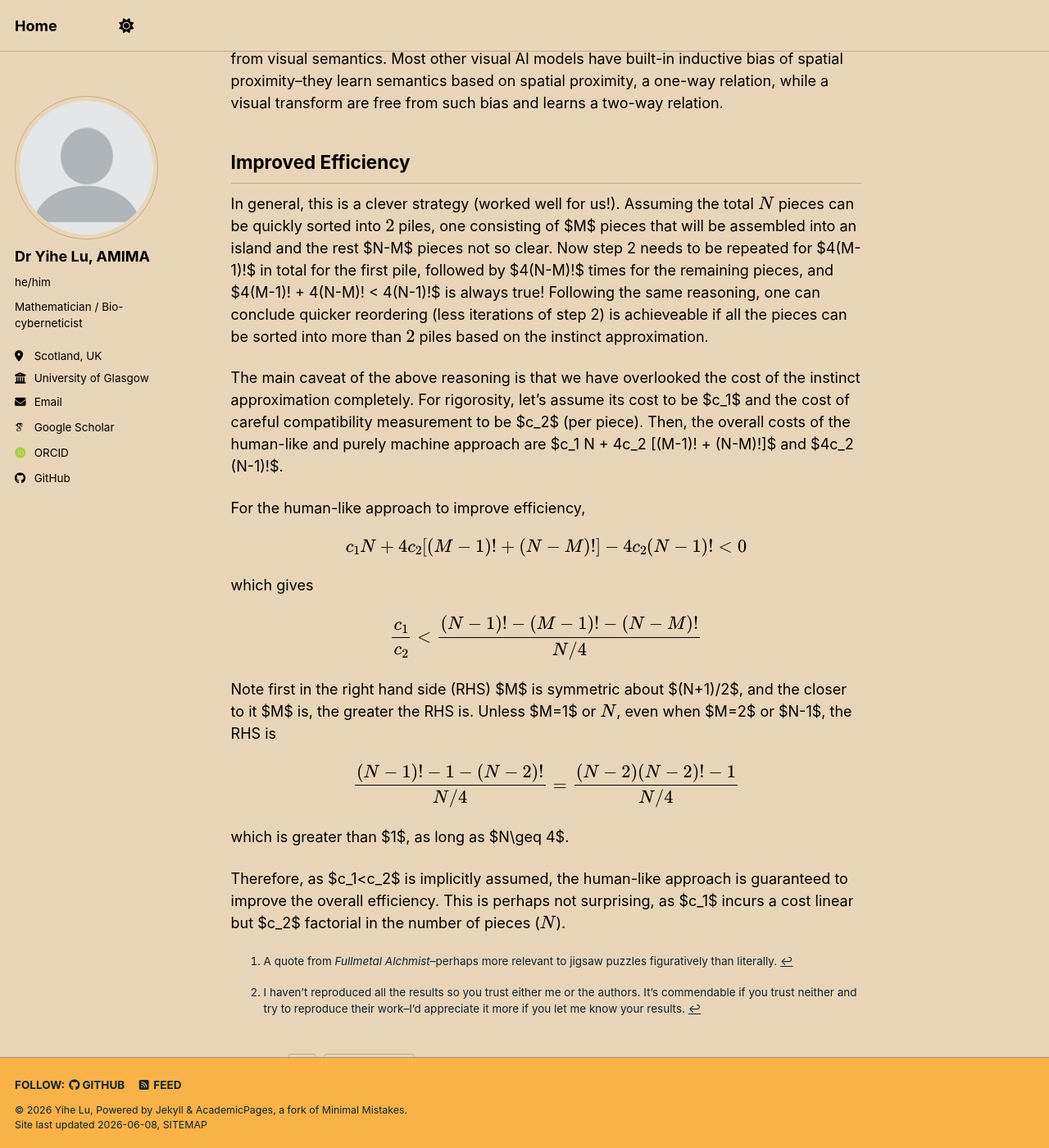
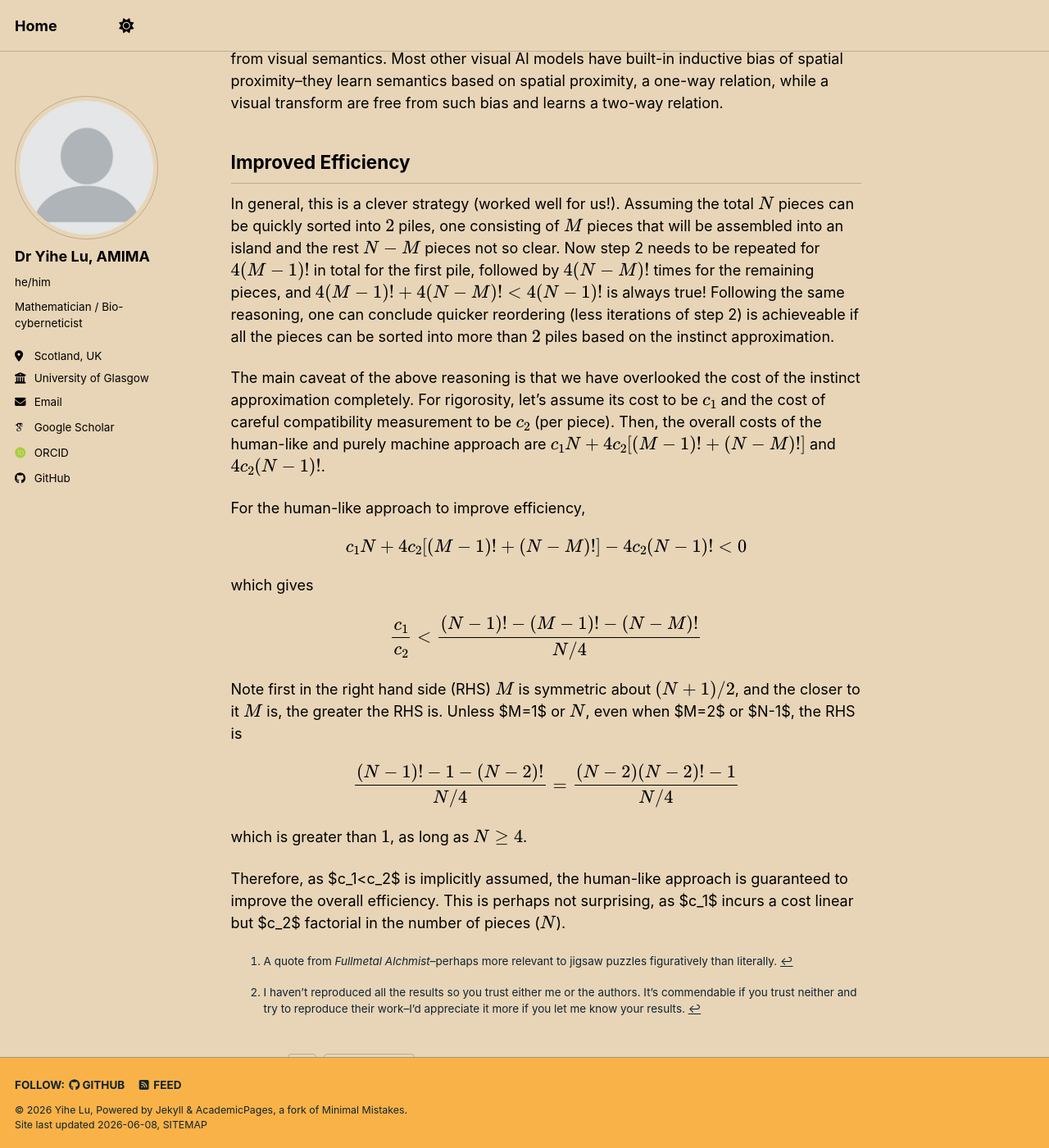
Before and after one commit to yihe-61wu/yihe-61wu.github.io, a Jekyll site: the page built from _posts/2026-01-01-how-to-solve-jigsaw-puzzles.md, in a window 1280 px wide and 1400 px high, scrolled down 4771 px. Shown: the whole window at 82% size. Built offline with Jekyll 4.4.1, drawn with Linux system fonts in a browser that asks for light colours; some web fonts are replaced; a script bundle is joined from its source files by our own code; library files that are not in the unit come from our copies.

Commit message:
update inline maths

```diff
--- a/_posts/2026-01-01-how-to-solve-jigsaw-puzzles.md
+++ b/_posts/2026-01-01-how-to-solve-jigsaw-puzzles.md
@@ -101,9 +101,9 @@ We built 'islands' first. We picked small number of pieces into a handful of gro
 Amongst modern AI models, visual transforms may be a particularly effectivfe candidate for solving jigsaw puzzles by emulating such human-like fast-and-slow thinking. Unlike other visual recognition tasks, solving jigsaw puzzles requires inferring spatial proximity from visual semantics. Most other visual AI models have built-in inductive bias of spatial proximity--they learn semantics based on spatial proximity, a one-way relation, while a visual transform are free from such bias and learns a two-way relation.
 
 ## Improved Efficiency
-In general, this is a clever strategy (worked well for us!). Assuming the total \\(N\\) pieces can be quickly sorted into \\(2\\) piles, one consisting of $M$ pieces that will be assembled into an island and the rest $N-M$ pieces not so clear. Now step 2 needs to be repeated for $4(M-1)!$ in total for the first pile, followed by $4(N-M)!$ times for the remaining pieces, and $4(M-1)! + 4(N-M)! < 4(N-1)!$ is always true! Following the same reasoning, one can conclude quicker reordering (less iterations of step 2) is achieveable if all the pieces can be sorted into more than \\(2\\) piles based on the instinct approximation.
+In general, this is a clever strategy (worked well for us!). Assuming the total \\(N\\) pieces can be quickly sorted into \\(2\\) piles, one consisting of \\(M\\) pieces that will be assembled into an island and the rest \\(N-M\\) pieces not so clear. Now step 2 needs to be repeated for \\(4(M-1)!\\) in total for the first pile, followed by \\(4(N-M)!\\) times for the remaining pieces, and \\(4(M-1)! + 4(N-M)! < 4(N-1)!\\) is always true! Following the same reasoning, one can conclude quicker reordering (less iterations of step 2) is achieveable if all the pieces can be sorted into more than \\(2\\) piles based on the instinct approximation.
 
-The main caveat of the above reasoning is that we have overlooked the cost of the instinct approximation completely. For rigorosity, let's assume its cost to be $c_1$ and the cost of careful compatibility measurement to be $c_2$ (per piece). Then, the overall costs of the human-like and purely machine approach are $c_1 N + 4c_2 [(M-1)! + (N-M)!]$ and $4c_2 (N-1)!$.
+The main caveat of the above reasoning is that we have overlooked the cost of the instinct approximation completely. For rigorosity, let's assume its cost to be \\(c_1\\) and the cost of careful compatibility measurement to be \\(c_2\\) (per piece). Then, the overall costs of the human-like and purely machine approach are \\(c_1 N + 4c_2 [(M-1)! + (N-M)!]\\) and \\(4c_2 (N-1)!\\).
 
 For the human-like approach to improve efficiency,
 
@@ -113,10 +113,10 @@ which gives
 
 $$ \frac{c_1}{c_2} < \frac{(N-1)! - (M-1)! - (N-M)!}{N/4} $$
 
-Note first in the right hand side (RHS) $M$ is symmetric about $(N+1)/2$, and the closer to it $M$ is, the greater the RHS is. Unless $M=1$ or \\(N\\), even when $M=2$ or $N-1$, the RHS is
+Note first in the right hand side (RHS) \\(M\\) is symmetric about \\((N+1)/2\\), and the closer to it \\(M\\) is, the greater the RHS is. Unless $M=1$ or \\(N\\), even when $M=2$ or $N-1$, the RHS is
 
 $$ \frac{(N-1)! - 1 - (N-2)!}{N/4} = \frac{(N-2)(N-2)!-1}{N/4} $$
 
-which is greater than $1$, as long as $N\geq 4$.
+which is greater than \\(1\\), as long as \\(N\geq 4\\).
 
 Therefore, as $c_1<c_2$ is implicitly assumed, the human-like approach is guaranteed to improve the overall efficiency. This is perhaps not surprising, as $c_1$ incurs a cost linear but  $c_2$ factorial in the number of pieces (\\(N\\)).
```
